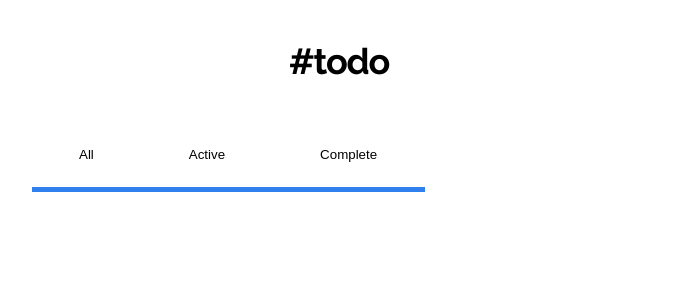
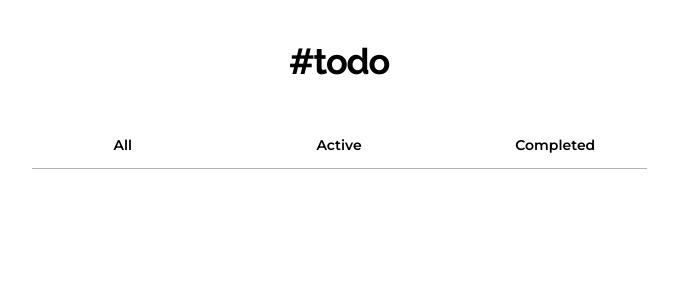
Before and after one commit to FrancoBaig/Todo-app, a React (Create React App) app: page / in a window 1280 px wide. Shown: the top 300 px of the page, without its empty margins (301-979 px from the left). Built offline with nearby package versions, Linux system fonts and the light colour scheme.

Commit message:
fin de selection buttons y selection bar

```diff
--- a/src/App.css
+++ b/src/App.css
@@ -16,13 +16,37 @@
 
 
 /*  */
+.section-container{
+    display: flex;
+    justify-content: space-evenly;
+}
+
+.section-btn:nth-child(2){
+    margin: 0 8rem;
+}
+
 .section-btn{
+    font-family: "Montserrat", sans-serif;
+    font-weight: 600;
+    font-size: 1.4rem;
     border: none;
     background-color: transparent;
-    padding: 2.5rem 4.75rem;
+    width: 9rem;
+    padding: 1.4rem;
+    display: flex;
+    justify-content: center;
+
 }
 
 .active {
-    border-bottom: 5px solid #2F80ED;
+    border-bottom: 4px solid #2F80ED;
     border-radius: 4px 4px 0px 0px;
 }
+
+.container-separator{
+    border-bottom: 1px solid rgba(0, 0, 0, 0.3);
+    height: 1px;
+    width: 100%;
+    position: relative;
+    top: -1px;
+}
--- a/src/components/Selection.js
+++ b/src/components/Selection.js
@@ -1,7 +1,7 @@
 import React from "react";
 
 function Selection({ name }) {
-    return <button className="section-btn active">{name}</button>;
+    return <button className="section-btn">{name}</button>;
 }
 
 export default Selection;
--- a/src/components/SelectionBar.js
+++ b/src/components/SelectionBar.js
@@ -3,11 +3,14 @@ import Selection from "./Selection";
 
 function SelectionBar() {
     return (
-        <div className="section-container">
-            <Selection name={"All"} />
-            <Selection name={"Active"} />
-            <Selection name={"Complete"} />
-        </div>
+        <>
+            <div className="section-container">
+                <Selection name={"All"} />
+                <Selection name={"Active"} />
+                <Selection name={"Completed"} />
+            </div>
+            <div class="container-separator"></div>
+        </>
     );
 }
 
```
